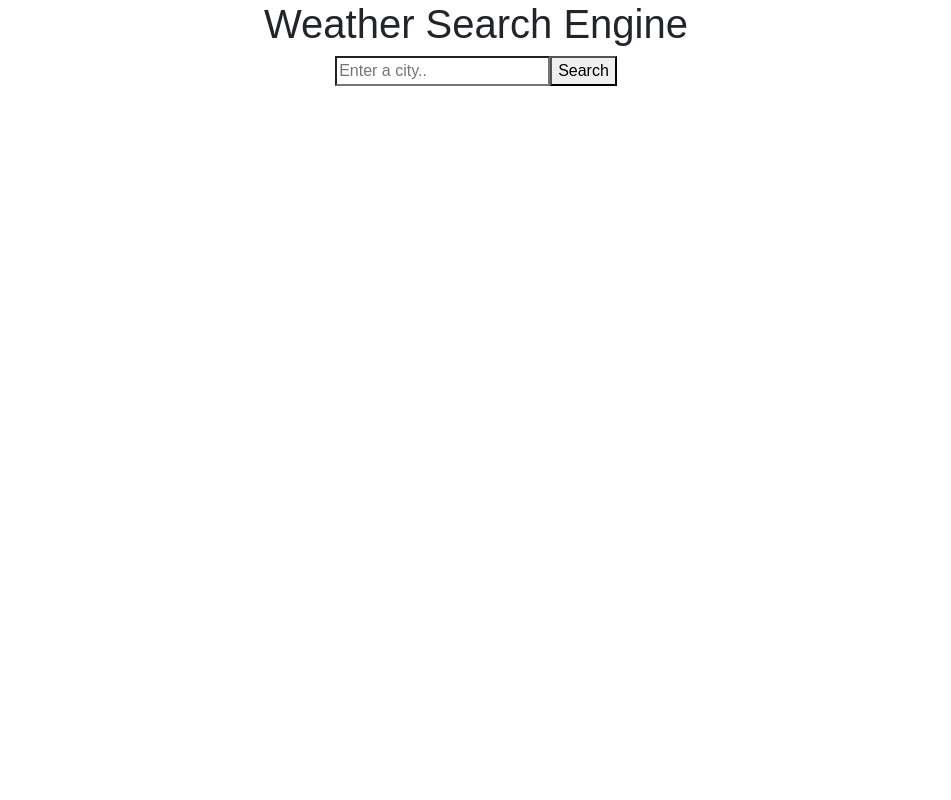
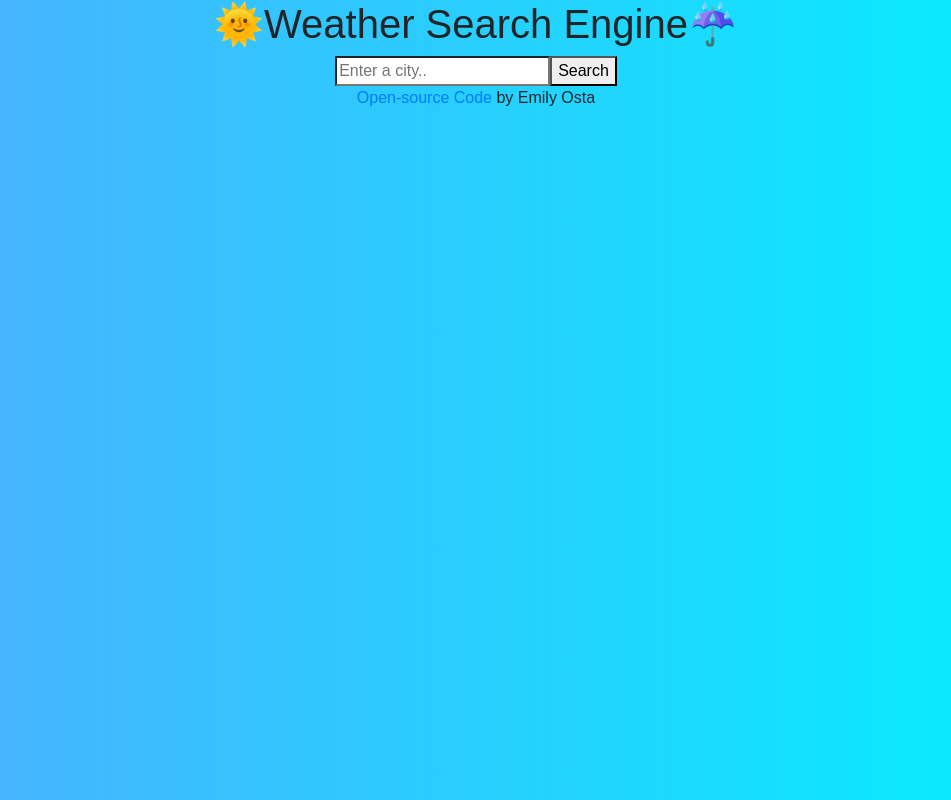
Before and after one commit to osta1647/react-weather-project, a React (Create React App) app: page / in a window 1280 px wide. Shown: the whole page, without its empty margins (164-1115 px from the left). Built offline with nearby package versions, Linux system fonts and the light colour scheme.

Commit message:
Added pictures and colors

```diff
--- a/src/App.js
+++ b/src/App.js
@@ -1,7 +1,7 @@
 import React from "react";
 import ReactDOM from "react-dom";
 import WeatherSearch from "./WeatherSearch";
-import "./styles.css";
+import "./WeatherSearch.css";
 export default function App() {
   return (
     <div className="App">
--- a/src/index.js
+++ b/src/index.js
@@ -3,11 +3,21 @@ import ReactDOM from "react-dom";
 import WeatherSearch from "./WeatherSearch";
 import "./styles.css";
 import "bootstrap/dist/css/bootstrap.css";
-function App() {
+
+export default function App() {
   return (
     <div className="App">
-      <h1>Weather Search Engine</h1>
+      <div className="container">
+      <h1>🌞Weather Search Engine☔</h1>
       <WeatherSearch />
+      <footer>
+    <a href="https://github.com/osta1647/react-weather-project"
+    target="_blank" rel="noreferrer"
+    >
+      Open-source Code </a>
+      by  Emily Osta
+    </footer>
+    </div>
     </div>
   );
 }
--- a/src/styles.css
+++ b/src/styles.css
@@ -3,3 +3,9 @@
     text-align: center;
     list-style: none;
   }
+  li{
+    list-style: none;
+  }
+  body{
+    background-image: linear-gradient(to right, #4facfe 0%, #00f2fe 100%);
+  }
```
Also changed, not shown: 1 other file (tests, documents, lock files or other folders).
